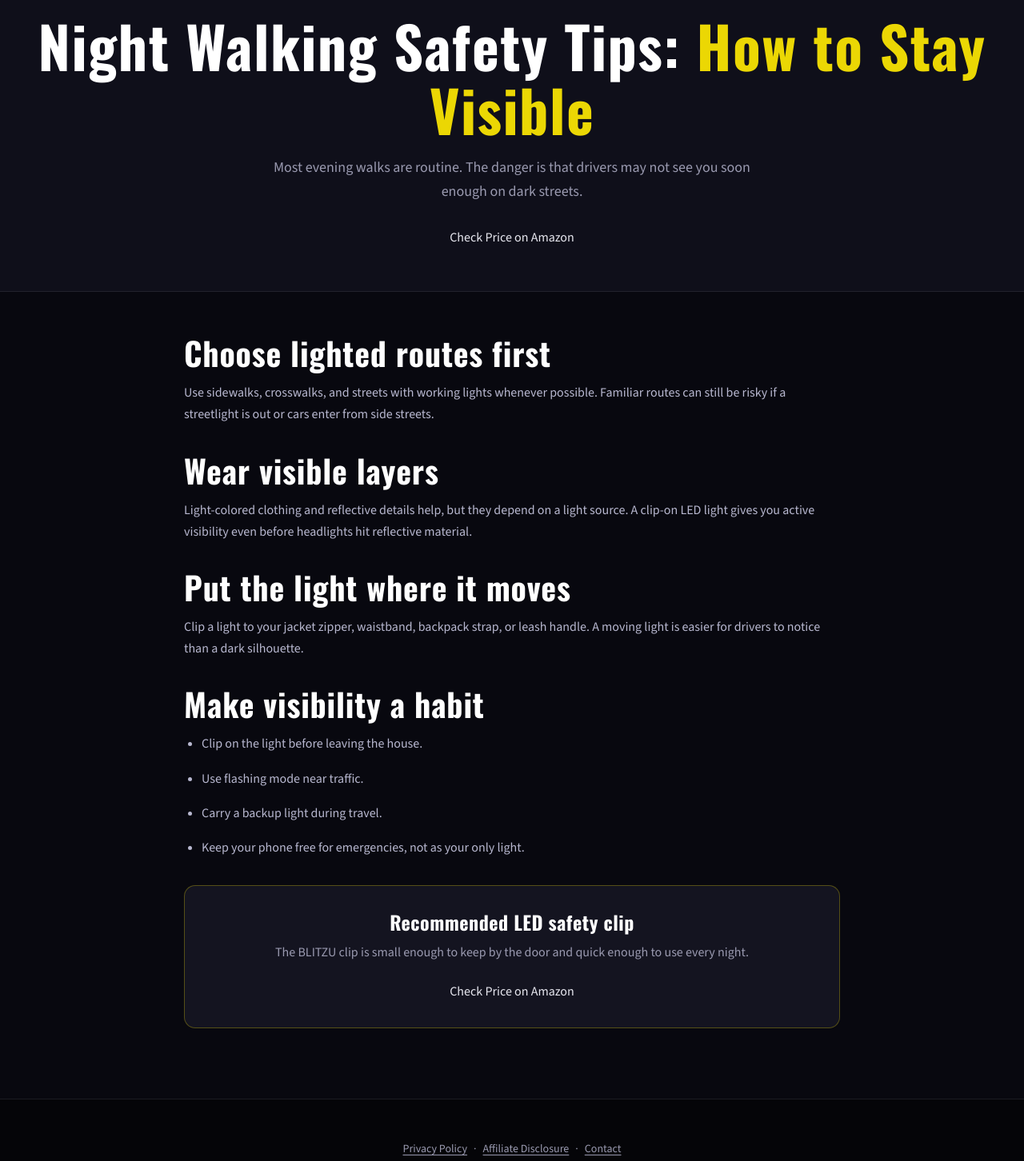
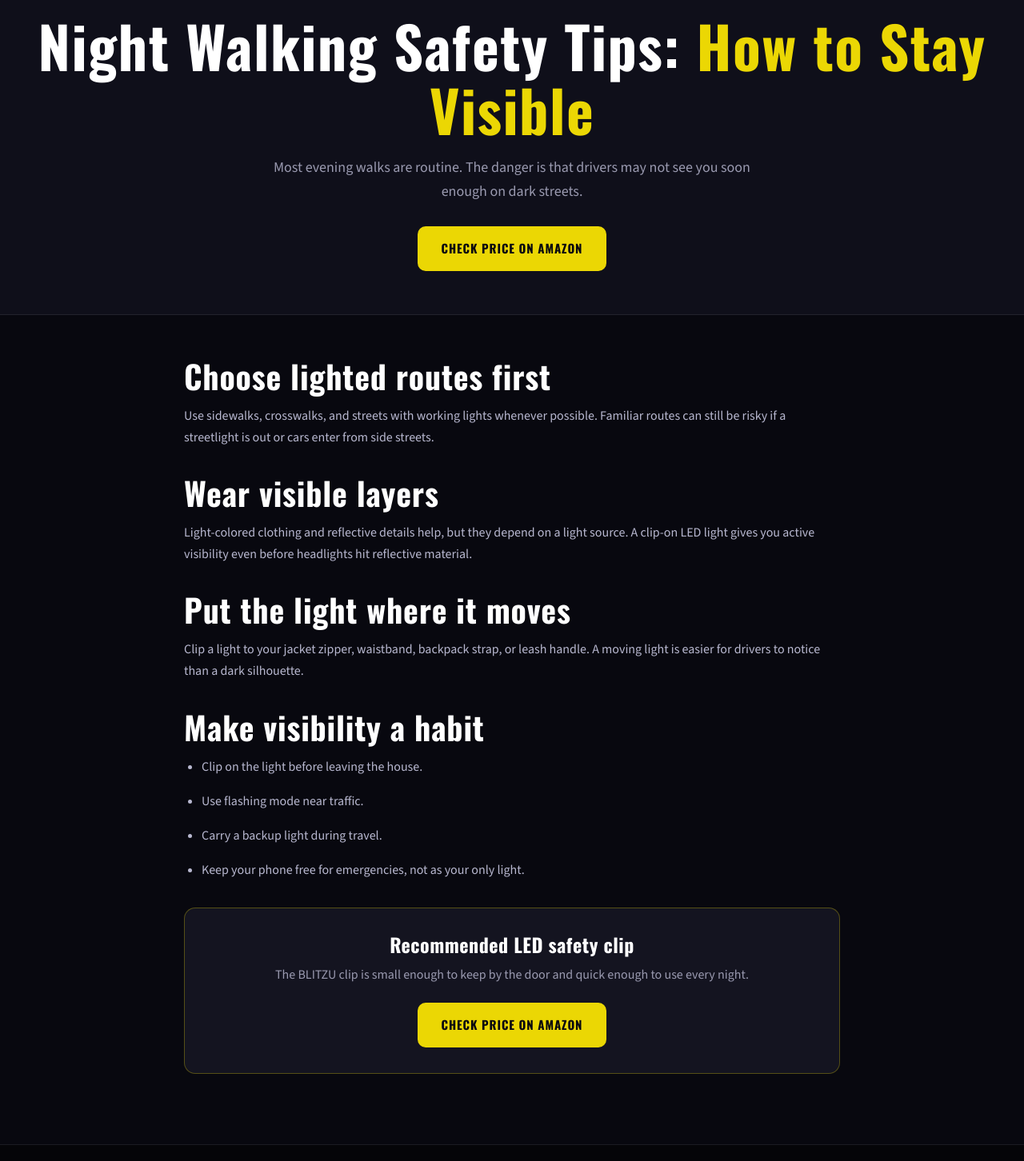
Before and after one commit to simplysharon62-hash/mysimplyledstore, a plain HTML site: page night-walking-safety.html in a window 1280 px wide. Shown: the part 234-1686 px from the top of the page at 80% size. Drawn offline with nearby package versions, Linux system fonts and the light colour scheme.

Commit message:
Add new Amazon Associate links to night-walking-safety.html

```diff
--- a/night-walking-safety.html
+++ b/night-walking-safety.html
@@ -14,8 +14,8 @@
 <body>
   <nav><div class="nav-inner"><a class="nav-logo" href="index.html"><img src="simplyledstore-logo.svg" alt="Simplyledstore"><span>Simplyledstore</span></a><div class="nav-links" id="navLinks"><a class="nav-link" href="index.html">Home</a><a class="nav-link" href="joggers.html">Joggers</a><a class="nav-link" href="dog-walking-safety.html">Pets</a><a class="nav-link" href="cyclists.html">Cyclists</a><a class="nav-link" href="produce-washer.html">Produce Washers</a><a class="nav-link" href="about.html">About Us</a><a class="nav-link active" href="blog.html">Blog</a></div><button class="hamburger" id="menuToggle" type="button" aria-label="Open menu" aria-expanded="false" aria-controls="navLinks"><span></span><span></span><span></span></button></div></nav>
   <div class="breadcrumbs"><a href="index.html">Home</a> / <a href="blog.html">Blog</a> / Night Walking Safety</div>
-  <article><section class="sub-hero"><div class="hero-badge"><div class="badge-dot"></div><span>Walk Smarter</span></div><h1>Night Walking Safety Tips: <span class="accent">How to Stay Visible</span></h1><p>Most evening walks are routine. The danger is that drivers may not see you soon enough on dark streets.</p>Check Price on Amazon</section>
-  <section class="section"><div class="content-inner"><h2>Choose lighted routes first</h2><p>Use sidewalks, crosswalks, and streets with working lights whenever possible. Familiar routes can still be risky if a streetlight is out or cars enter from side streets.</p><h2>Wear visible layers</h2><p>Light-colored clothing and reflective details help, but they depend on a light source. A clip-on LED light gives you active visibility even before headlights hit reflective material.</p><h2>Put the light where it moves</h2><p>Clip a light to your jacket zipper, waistband, backpack strap, or leash handle. A moving light is easier for drivers to notice than a dark silhouette.</p><h2>Make visibility a habit</h2><ul><li>Clip on the light before leaving the house.</li><li>Use flashing mode near traffic.</li><li>Carry a backup light during travel.</li><li>Keep your phone free for emergencies, not as your only light.</li></ul><div class="cta-box"><h3>Recommended LED safety clip</h3><p>The BLITZU clip is small enough to keep by the door and quick enough to use every night.</p>Check Price on Amazon</div></div></section></article>
+  <article><section class="sub-hero"><div class="hero-badge"><div class="badge-dot"></div><span>Walk Smarter</span></div><h1>Night Walking Safety Tips: <span class="accent">How to Stay Visible</span></h1><p>Most evening walks are routine. The danger is that drivers may not see you soon enough on dark streets.</p><a href="https://www.amazon.com/s?k=BLITZU+clip+on+LED+safety+light&tag=simplyledst01-20" target="_blank" rel="noopener noreferrer nofollow sponsored" class="btn">Check Price on Amazon</a></section>
+  <section class="section"><div class="content-inner"><h2>Choose lighted routes first</h2><p>Use sidewalks, crosswalks, and streets with working lights whenever possible. Familiar routes can still be risky if a streetlight is out or cars enter from side streets.</p><h2>Wear visible layers</h2><p>Light-colored clothing and reflective details help, but they depend on a light source. A clip-on LED light gives you active visibility even before headlights hit reflective material.</p><h2>Put the light where it moves</h2><p>Clip a light to your jacket zipper, waistband, backpack strap, or leash handle. A moving light is easier for drivers to notice than a dark silhouette.</p><h2>Make visibility a habit</h2><ul><li>Clip on the light before leaving the house.</li><li>Use flashing mode near traffic.</li><li>Carry a backup light during travel.</li><li>Keep your phone free for emergencies, not as your only light.</li></ul><div class="cta-box"><h3>Recommended LED safety clip</h3><p>The BLITZU clip is small enough to keep by the door and quick enough to use every night.</p><a href="https://www.amazon.com/s?k=BLITZU+clip+on+LED+safety+light&tag=simplyledst01-20" target="_blank" rel="noopener noreferrer nofollow sponsored" class="btn">Check Price on Amazon</a></div></div></section></article>
   <footer><div class="footer-inner"><div class="footer-legal"><a href="privacy-policy.html">Privacy Policy</a><span>·</span><a href="affiliate-disclosure.html">Affiliate Disclosure</a><span>·</span><a href="contact.html">Contact</a></div><div class="footer-bottom">© 2026 Simplyledstore · As an Amazon Associate I earn from qualifying purchases.</div></div></footer><script src="site.js"></script>
 </body>
 </html>
```
